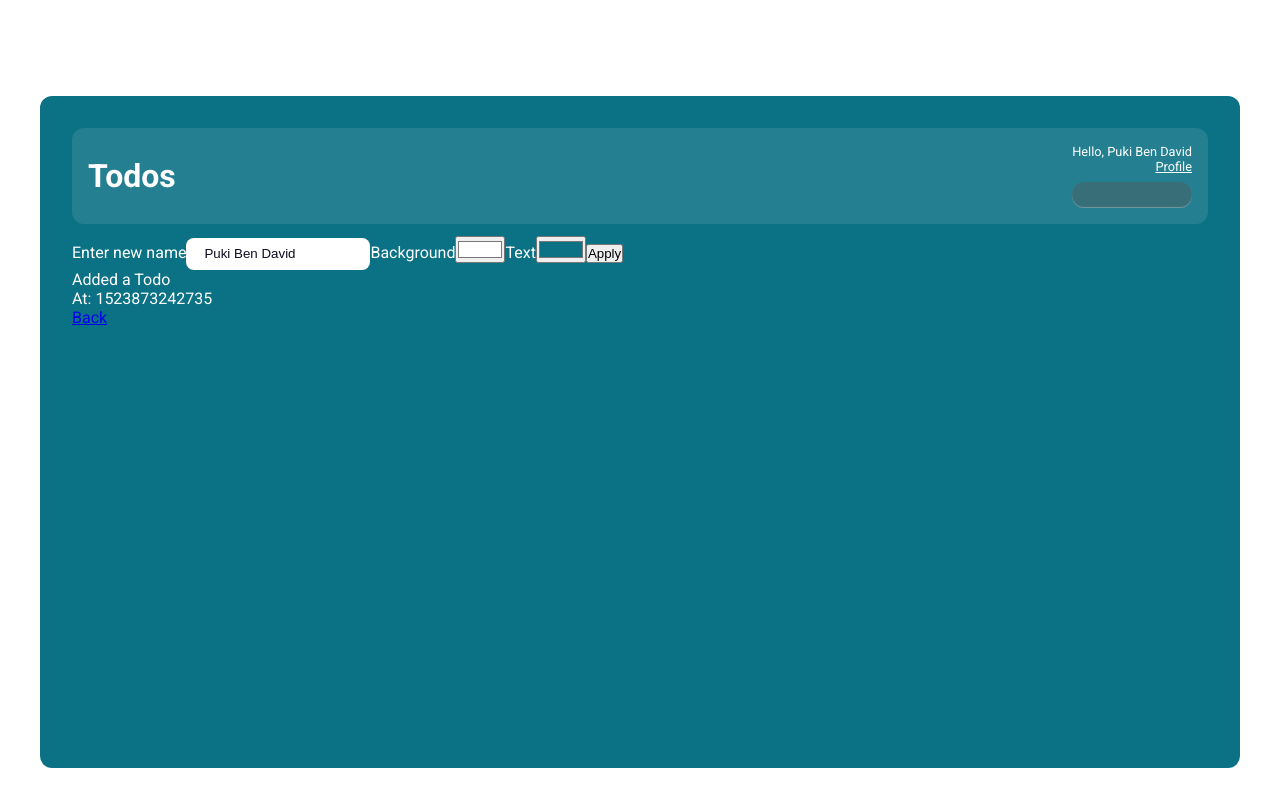
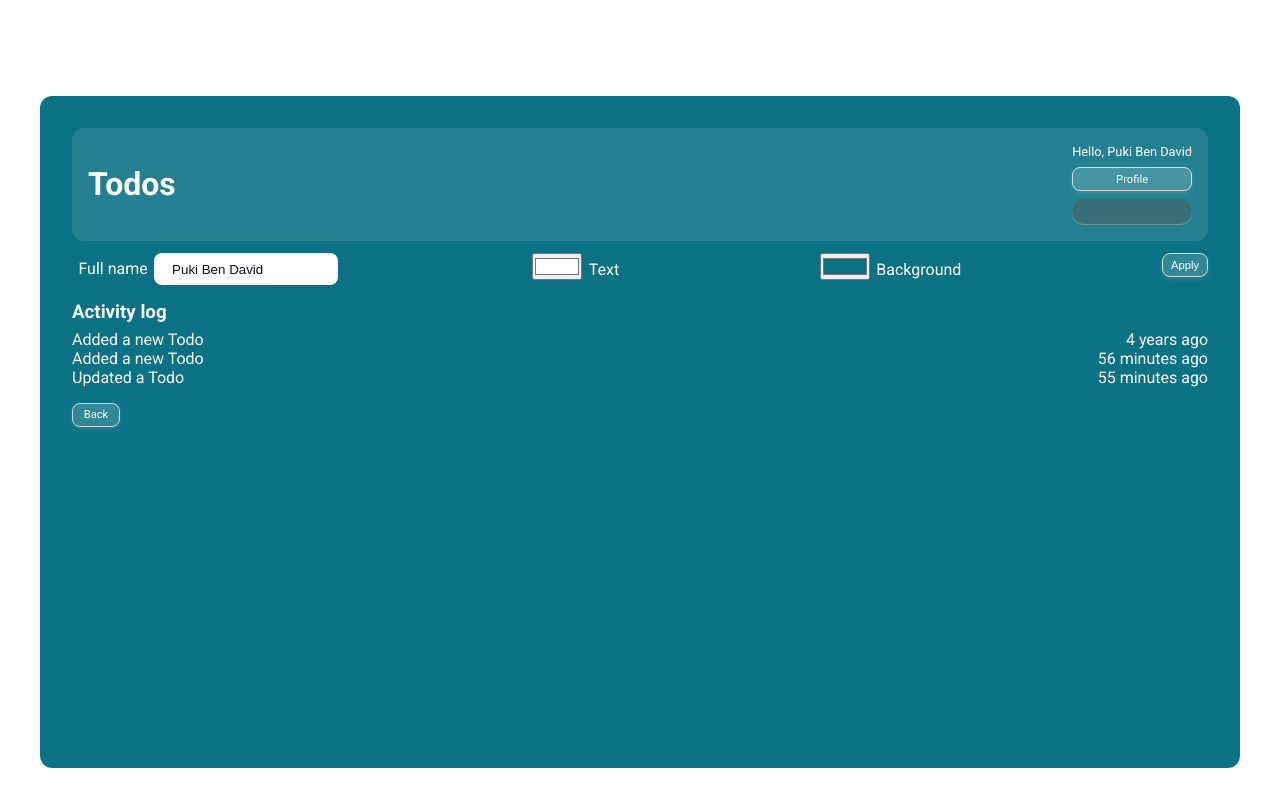
Before and after one commit to guykadosh/todo-app-vuex-sync, a plain HTML site: page index.html in a window 1280 px wide. Both pictures are taken after a click on the link "Profile". Drawn offline with Linux system fonts and the light colour scheme.

Commit message:
finished simple design and demo data

```diff
--- /dev/null
+++ b/css/basic/button.css
@@ -0,0 +1,23 @@
+.btn {
+  color: inherit;
+  text-decoration: none;
+  display: flex;
+  justify-content: center;
+  align-items: center;
+  outline: 0;
+  cursor: pointer;
+  border-radius: 8px;
+  box-shadow: 0 2px 5px 0 rgba(213, 217, 217, 0.155);
+  background: rgba(255, 255, 255, 0.153);
+  border: 1px solid #d5d9d9;
+  font-size: 0.7rem;
+  height: 1.5rem;
+  padding: 0 0.5rem;
+  text-align: center;
+  font-weight: 400;
+}
+
+.btn:hover {
+  background-color: #f7fafa51;
+  border-color: #d5d9d9;
+}
--- a/css/cmps/header.css
+++ b/css/cmps/header.css
@@ -11,6 +11,7 @@ header h2 {
 
 header p {
   font-size: 0.8rem;
+  margin-block-end: 0.5rem;
 }
 
 header a {
--- /dev/null
+++ b/css/cmps/todo-edit.css
@@ -0,0 +1,3 @@
+.todo-edit form {
+  width: 20rem;
+}
--- a/css/cmps/todo-list.css
+++ b/css/cmps/todo-list.css
@@ -0,0 +1,12 @@
+.todo-list {
+  width: 80%;
+  margin: 0 auto;
+}
+
+.todo-list ul li {
+  margin-block-end: 0.2rem;
+}
+
+.todo-list .btn-add {
+  margin-block-end: 0.9rem;
+}
--- a/css/cmps/todo-preview.css
+++ b/css/cmps/todo-preview.css
@@ -3,3 +3,8 @@
   font-style: italic;
   text-decoration: line-through;
 }
+
+.todo-preview .tools {
+  width: 8rem;
+  justify-content: space-between;
+}
--- /dev/null
+++ b/css/cmps/user-profile.css
@@ -0,0 +1,18 @@
+.user-profile form {
+  margin-block-end: 1rem;
+}
+
+.user-profile form label {
+  margin-inline-end: 0.4rem;
+  margin-inline-start: 0.4rem;
+}
+
+.user-profile h3 {
+  margin-block-end: 0.4rem;
+}
+.user-profile ul {
+  margin-block-end: 1rem;
+}
+.user-profile a {
+  width: 3rem;
+}
--- a/css/styles.css
+++ b/css/styles.css
@@ -3,11 +3,14 @@
 @import 'basic/input.css';
 @import 'basic/helpers.css';
 @import 'basic/checkbox.css';
+@import 'basic/button.css';
 
 /* CMPS  */
 @import 'cmps/app.css';
 @import 'cmps/header.css';
+@import 'cmps/user-profile.css';
 @import 'cmps/progress-bar.css';
 @import 'cmps/filter.css';
 @import 'cmps/todo-list.css';
 @import 'cmps/todo-preview.css';
+@import 'cmps/todo-edit.css';
--- a/js/cmps/app-header.js
+++ b/js/cmps/app-header.js
@@ -4,7 +4,7 @@ export default {
         <h2>Todos</h2>
         <div class="">
           <p>Hello, {{ fullName }}</p>
-          <router-link to="/user">Profile</router-link>
+          <router-link class="btn" to="/user">Profile</router-link>
           <div class="progress-bar">
             <span :style="{ width: donePct + '%' }">{{donePct}}%</span>
           </div>
--- a/js/cmps/todo-detials.cmp.js
+++ b/js/cmps/todo-detials.cmp.js
@@ -1,6 +1,6 @@
 export default {
   template: `
-    <section class="todo-details">
+    <section class="todo-details flex flex-column align-center justify-center">
         <p>{{todo.txt}}</p>
         <p>{{ status }}</p>
     </section>
--- a/js/cmps/todo-edit.cmp.js
+++ b/js/cmps/todo-edit.cmp.js
@@ -4,15 +4,16 @@ import { userService } from '../services/user.service.js'
 
 export default {
   template: `
-    <section v-if="todo" class="todo-edit">
-      <form @submit.prevent="saveTodo">
+    <section v-if="todo" class="todo-edit flex justify-center align-center">
+      <form @submit.prevent="saveTodo"
+            class="flex space-between align-center">
+        <input v-model="todo.isDone" type="checkbox">
         <input class="input" v-model="todo.txt" type="text">
-        <input v-model="todo.isDone" type="checkbox">
         <!-- <label class="cl-checkbox">
             <input type="checkbox"  v-model="todo.isDone">
             <span></span>
         </label> -->
-        <button>Save</button>
+        <button class="btn">Save</button>
       </form>
     </section>
 `,
--- a/js/cmps/todo-list.cmp.js
+++ b/js/cmps/todo-list.cmp.js
@@ -3,7 +3,7 @@ export default {
   props: ['todos'],
   template: `
       <section class="todo-list">
-        <router-link to="/todo/edit">Add</router-link>
+        <router-link class="btn btn-add" to="/todo/edit">Add</router-link>
         <ul class="clean-list">
           <li v-for="todo in todos" >
               <todo-preview
--- a/js/cmps/todo-preview.cmp.js
+++ b/js/cmps/todo-preview.cmp.js
@@ -4,14 +4,20 @@ export default {
       <section class="todo-preview flex space-between">
           <p @click="$emit('toggled')"
               :class="done">{{ todo.txt }}</p>
-          <div>
-            <button @click="$emit('removed')">x</button>
+          <div class="tools flex">
+            <button @click="$emit('removed')" class="btn">
+              <span>x</span>
+            </button>
             <router-link
-            :to="'/todo/edit/' + todo._id">
-                  Edit</router-link>
+              :to="'/todo/edit/' + todo._id"
+              class="btn">
+              <span>Edit</span>
+            </router-link>
             <router-link
-            :to="'/todo/details/' + todo._id">
-                  Details</router-link>
+              :to="'/todo/details/' + todo._id"
+              class="btn">
+              <span>Details</span>
+            </router-link>
           </div>
       </section>
     `,
--- a/js/pages/user-profile.cmp.js
+++ b/js/pages/user-profile.cmp.js
@@ -1,25 +1,33 @@
 export default {
   template: `
     <section class="user-profile flex flex-column">
-      <form @submit.prevent="applyChanges">
-        <label for="">Enter new name</label>
-        <input
+      <form @submit.prevent="applyChanges" class="flex space-between">
+        <div>
+          <label for="fullname">Full name</label>
+          <input
+          id="fullname"
           class="input"
           type="text"
           v-model="user.fullName">
-        <label for="">Background</label>
-        <input v-model="user.prefs.color" type="color">
-        <label for="">Text</label>
-        <input v-model="user.prefs.bgColor" type="color">
-        <button>Apply</button>
+        </div>
+        <div>
+          <input id="text-color" v-model="user.prefs.color" type="color">
+          <label for="text-color">Text</label>
+        </div>
+        <div>
+          <input id="bgc-color" v-model="user.prefs.bgColor" type="color">
+          <label for="bgc-color">Background</label>
+        </div>
+        <button class="btn">Apply</button>
       </form>
+      <h3>Activity log</h3>
       <ul class="activities clean-list">
-          <li v-for="activity in user.activities">
+          <li class="flex space-between" v-for="activity in user.activities">
              <p>{{ activity.txt }}</p>
-             <p>At: {{ activity.at }}</p>
+             <p>{{ timeSince(activity.at) }} ago</p>
           </li>
       </ul>
-      <router-link to="/todo">Back</router-link>
+      <router-link class="btn" to="/todo">Back</router-link>
     </section>
 `,
   data() {
@@ -32,7 +40,36 @@ export default {
   },
   methods: {
     applyChanges() {
-      this.$store.commit({ type: 'updateUser', user: this.user })
+      const user = JSON.parse(JSON.stringify(this.user))
+      this.$store.commit({ type: 'updateUser', user })
+    },
+    timeSince(timestamp) {
+      const date = new Date(timestamp)
+
+      let seconds = Math.floor((new Date() - date) / 1000)
+
+      let interval = seconds / 31536000
+
+      if (interval > 1) {
+        return Math.floor(interval) + ' years'
+      }
+      interval = seconds / 2592000
+      if (interval > 1) {
+        return Math.floor(interval) + ' months'
+      }
+      interval = seconds / 86400
+      if (interval > 1) {
+        return Math.floor(interval) + ' days'
+      }
+      interval = seconds / 3600
+      if (interval > 1) {
+        return Math.floor(interval) + ' hours'
+      }
+      interval = seconds / 60
+      if (interval > 1) {
+        return Math.floor(interval) + ' minutes'
+      }
+      return Math.floor(seconds) + ' seconds'
     },
   },
   computed: {
--- a/js/services/todo.service.js
+++ b/js/services/todo.service.js
@@ -64,6 +64,7 @@ function _createTodos() {
     todos = [
       _createTodo('Recover from sprint 3'),
       _createTodo('Own Todos app once and for all'),
+      _createTodo('Wait for a async version'),
     ]
     storageService.store(KEY, todos)
   }
--- a/js/services/user.service.js
+++ b/js/services/user.service.js
@@ -33,6 +33,10 @@ function _login() {
       color: '#ffffff',
       bgColor: '#0b7285',
     },
-    activities: [{ txt: 'Added a Todo', at: 1523873242735 }],
+    activities: [
+      { txt: 'Added a new Todo', at: 1523873242735 },
+      { txt: 'Added a new Todo', at: 1657354690272 },
+      { txt: 'Updated a Todo', at: 1657354745868 },
+    ],
   })
 }
```
